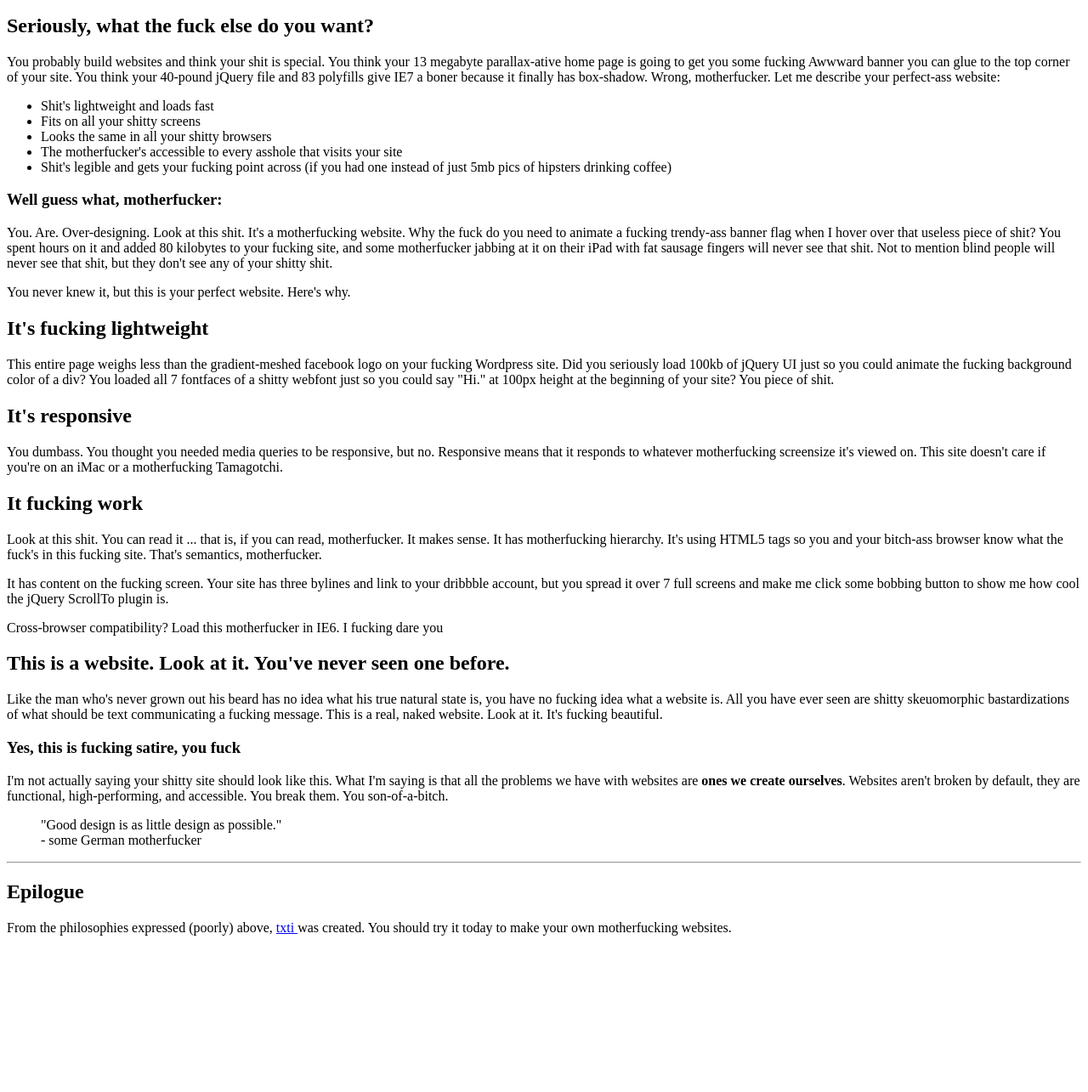
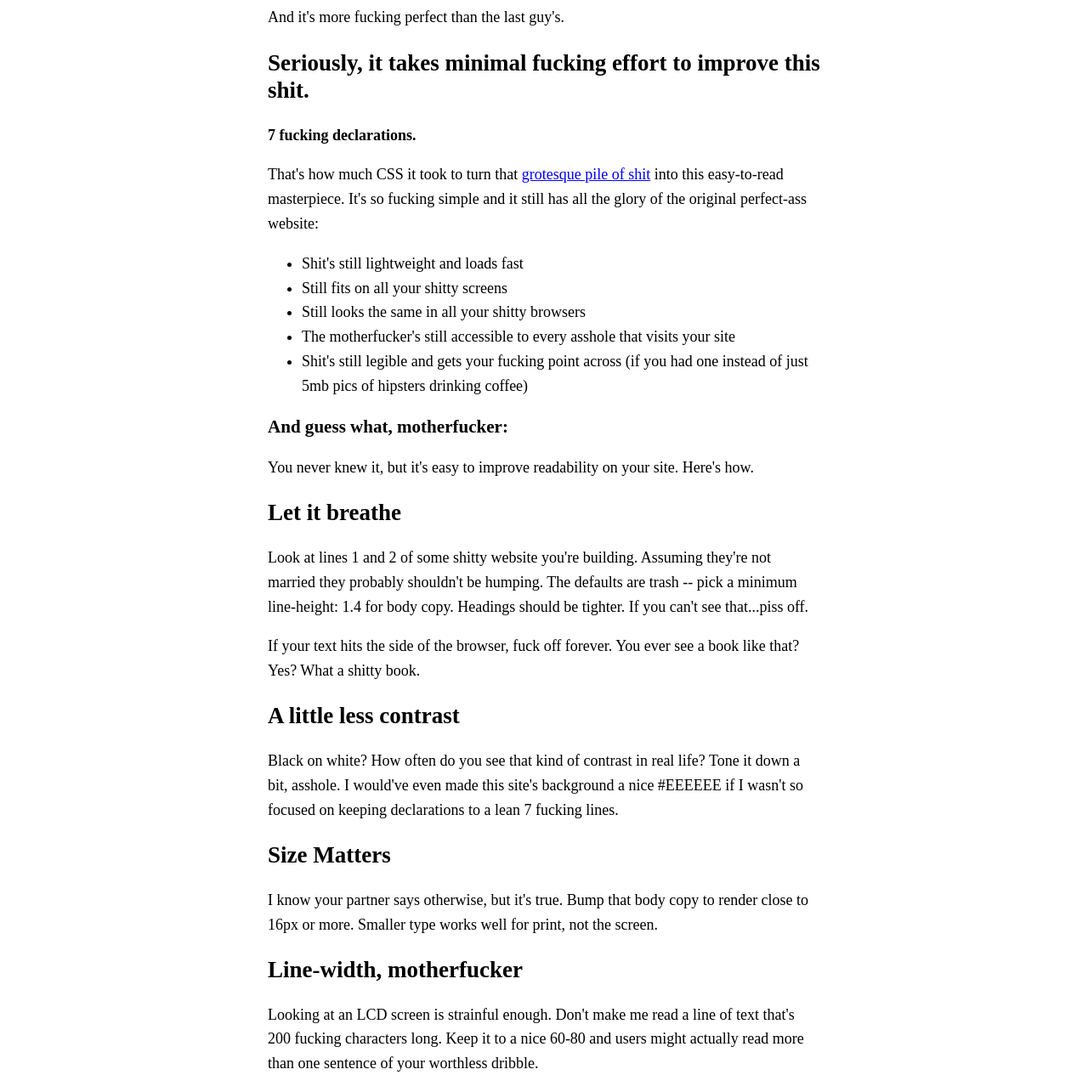
Before and after one commit to Skeuf/motherfuckingwebsite, a plain HTML site: page index.html in a window 1280 px wide. Shown: the part 101-1386 px from the top of the page at 85% size. Before the commit the page ends 1218 px from the top, so only its background shows below. Drawn offline with Linux system fonts and the light colour scheme.

Commit message:
Bettermotherfuckerwebsite

```diff
--- a/index.html
+++ b/index.html
@@ -1,75 +1,65 @@
-<!DOCTYPE html>
 <html>
 <head>
-	<title> Motherfucking Website </title>
-</head>
+    <meta charset="utf-8">
+    <meta name="viewport" content="width=device-width, initial-scale=1">
+
+    <title>Better Motherfucking Website</title>
+    <link rel="stylesheet" href="style.css"/>
+
 <body>
-
     <header>
-		<h1>This is a motherfucking website.</h1>
-		<aside>And it's fucking perfect.</aside>
+        <h1>This is still a motherfucking website.</h1>
+        <aside>And it's more fucking perfect than the last guy's.</aside>
     </header>
 
-	<h2>Seriously, what the fuck else do you want?</h2>
+        <h2>Seriously, it takes minimal fucking effort to improve this shit.</h2>
 
-	<p>You probably build websites and think your shit is special. You think your 13 megabyte parallax-ative home page is going to get you some fucking Awwward banner you can glue to the top corner of your site. You think your 40-pound jQuery file and 83 polyfills give IE7 a boner because it finally has box-shadow. Wrong, motherfucker. Let me describe your perfect-ass website:</p>
+        <p><strong>7 fucking declarations.</strong></p>
+        <p>That's how much CSS it took to turn that <a href =http://motherfuckingwebsite.com>grotesque pile of shit</a> into this easy-to-read masterpiece. It's so fucking simple and it still has all the glory of the original perfect-ass website:</p>
 
         <ul>
-
-       	<li>Shit's lightweight and loads fast</li>
-       	<li>Fits on all your shitty screens</li>
-       	<li>Looks the same in all your shitty browsers</li>
-       	<li>The motherfucker's accessible to every asshole that visits your site</li>
-       	<li>Shit's legible and gets your fucking point across (if you had one instead of just 5mb pics of hipsters drinking coffee)</li>
-
+            <li>Shit's still lightweight and loads fast</li>
+            <li>Still fits on all your shitty screens</li>
+            <li>Still looks the same in all your shitty browsers</li>
+            <li>The motherfucker's still accessible to every asshole that visits your site</li>
+            <li>Shit's still legible and gets your fucking point across (if you had one instead of just 5mb pics of hipsters drinking coffee)</li>
         </ul>
 
-       <h3>Well guess what, motherfucker:</h3>
+        <h3>And guess what, motherfucker:</h3>
 
-       <p>You. Are. Over-designing. Look at this shit. It's a motherfucking website. Why the fuck do you need to animate a fucking trendy-ass banner flag when I hover over that useless piece of shit? You spent hours on it and added 80 kilobytes to your fucking site, and some motherfucker jabbing at it on their iPad with fat sausage fingers will never see that shit. Not to mention blind people will never see that shit, but they don't see any of your shitty shit.</p>
+        <p>You never knew it, but it's easy to improve readability on your site. Here's how.</p>
 
-        <p>You never knew it, but this is your perfect website. Here's why.</p>
 
-        <h2>It's fucking lightweight</h2>
+        <h2>Let it breathe</h2>
 
-        <p>This entire page weighs less than the gradient-meshed facebook logo on your fucking Wordpress site. Did you seriously load 100kb of jQuery UI just so you could animate the fucking background color of a div? You loaded all 7 fontfaces of a shitty webfont just so you could say "Hi." at 100px height at the beginning of your site? You piece of shit.</p>
+        <p>Look at lines 1 and 2 of some shitty website you're building. Assuming they're not married they probably shouldn't be humping. The defaults are trash -- pick a minimum line-height: 1.4 for body copy. Headings should be tighter. If you can't see that...piss off.</p>
 
-        <h2>It's responsive</h2>
+        <p>If your text hits the side of the browser, fuck off forever. You ever see a book like that? Yes? What a shitty book.</p>
 
-        <p>You dumbass. You thought you needed media queries to be responsive, but no. Responsive means that it responds to whatever motherfucking screensize it's viewed on. This site doesn't care if you're on an iMac or a motherfucking Tamagotchi.</p>
+        <h2>A little less contrast</h2>
 
-        <h2>It fucking work</h2>
+        <p>Black on white? How often do you see that kind of contrast in real life? Tone it down a bit, asshole. I would've even made this site's background a nice #EEEEEE if I wasn't so focused on keeping declarations to a lean 7 fucking lines.</p>
 
-        <p>Look at this shit. You can read it ... that is, if you can read, motherfucker. It makes sense. It has motherfucking hierarchy. It's using HTML5 tags so you and your bitch-ass browser know what the fuck's in this fucking site. That's semantics, motherfucker.</p>
+        <h2>Size Matters</h2>
 
-        </p>It has content on the fucking screen. Your site has three bylines and link to your dribbble account, but you spread it over 7 full screens and make me click some bobbing button to show me how cool the jQuery ScrollTo plugin is.</p>
+        <p>I know your partner says otherwise, but it's true. Bump that body copy to render close to 16px or more. Smaller type works well for print, not the screen.</p>
 
-        <p>Cross-browser compatibility? Load this motherfucker in IE6. I fucking dare you</p>
+        <h2>Line-width, motherfucker</h2>
 
-        <h2>This is a website. Look at it.  You've never seen one before.</h2>
+        <p>Looking at an LCD screen is strainful enough. Don't make me read a line of text that's 200 fucking characters long. Keep it to a nice 60-80 and users might actually read more than one sentence of your worthless dribble.</p>
 
-       <p>Like the man who's never grown out his beard has no idea what his true natural state is, you have no fucking idea what a website is. All you have ever seen are shitty skeuomorphic bastardizations of what should be text communicating a fucking message. This is a real, naked website. Look at it. It's fucking beautiful.</p>
+        <h2>Yes, this is also fucking satire, you fuck</h2>
 
-       <h3>Yes, this is fucking satire, you fuck</h3>
+        <p>I love what the creator of <a href =http://motherfuckingwebsite.com>this site's inspiration</a>. What I'm saying is that it's so, so simple to make sites easier to read. Websites are broken by default, they are functional, high-performing, and accessible, but they're also fucking ugly. You and all the other web designers out there need to make them not total shit.</p>
 
-       <p>I'm not actually saying your shitty site should look like this. What I'm saying is that all the problems we have with websites are <strong>ones we create ourselves</strong>. Websites aren't broken by default, they are functional, high-performing, and accessible. You break them. You son-of-a-bitch.</p>
-
-        <blockquote>"Good design is as little design as possible." <br>
-        	 - some German motherfucker
-
+        <blockquote cite="https://www.vitsoe.com/us/about/good-design">"You're a fucking moron if you use default browser styles." <br>
+            - Eleanor Roosevelt
         </blockquote>
 
     <hr>
 
     <h2>Epilogue</h2>
-
-        <p>From the philosophies expressed (poorly) above, <a href="http://txti.es"> txti </a>
-          was created. You should try it today to make your own motherfucking websites.</p>
-
-
-
-
-
-
+    <p>Inspired by the geniuses behind <a href =http://motherfuckingwebsite.com>motherfuckingwebsite.com</a> and <a href="http://txti.es">txti</a> was created. You should try it today to make your own motherfucking websites.</p>
+    <p>This page—that isn't a total fucking eyesore—was created by <a href =https://twitter.com/drew_mc>me</a> with help from <a href =https://twitter.com/gabehammersmith>him</a></p>
 </body>
 </html>
--- /dev/null
+++ b/style.css
@@ -0,0 +1,19 @@
+body
+{margin: 40px auto;
+width:650px;
+line-height: 1.6;
+font-size: 18px;
+}
+
+h1,h2, h3
+{
+	line-height: 1.2;
+}
+
+*
+{
+	color: #444
+	padding:0;
+}
+a
+{color: blue;}
```
Lines whose indentation alone changed are shown as unchanged.
